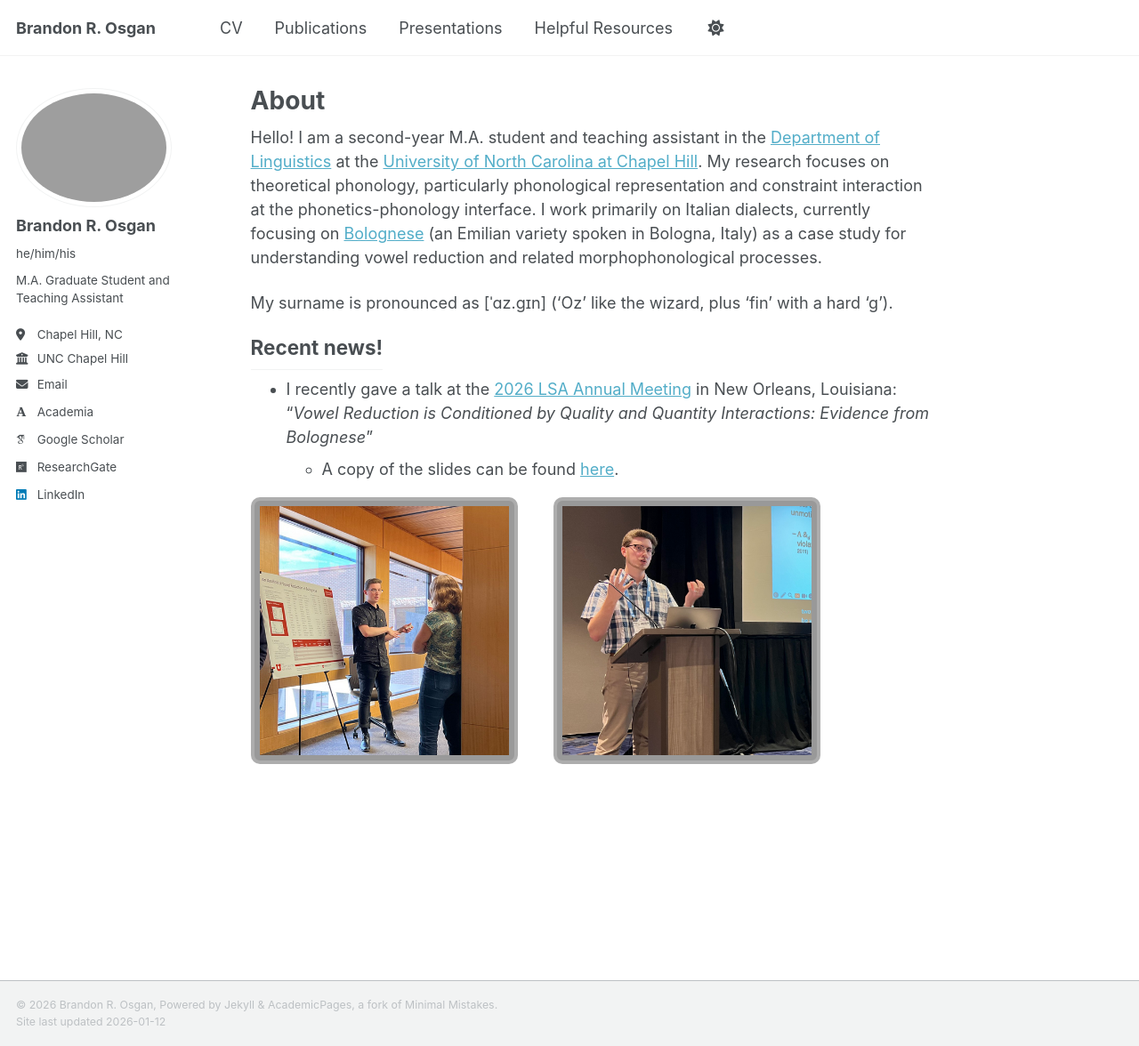
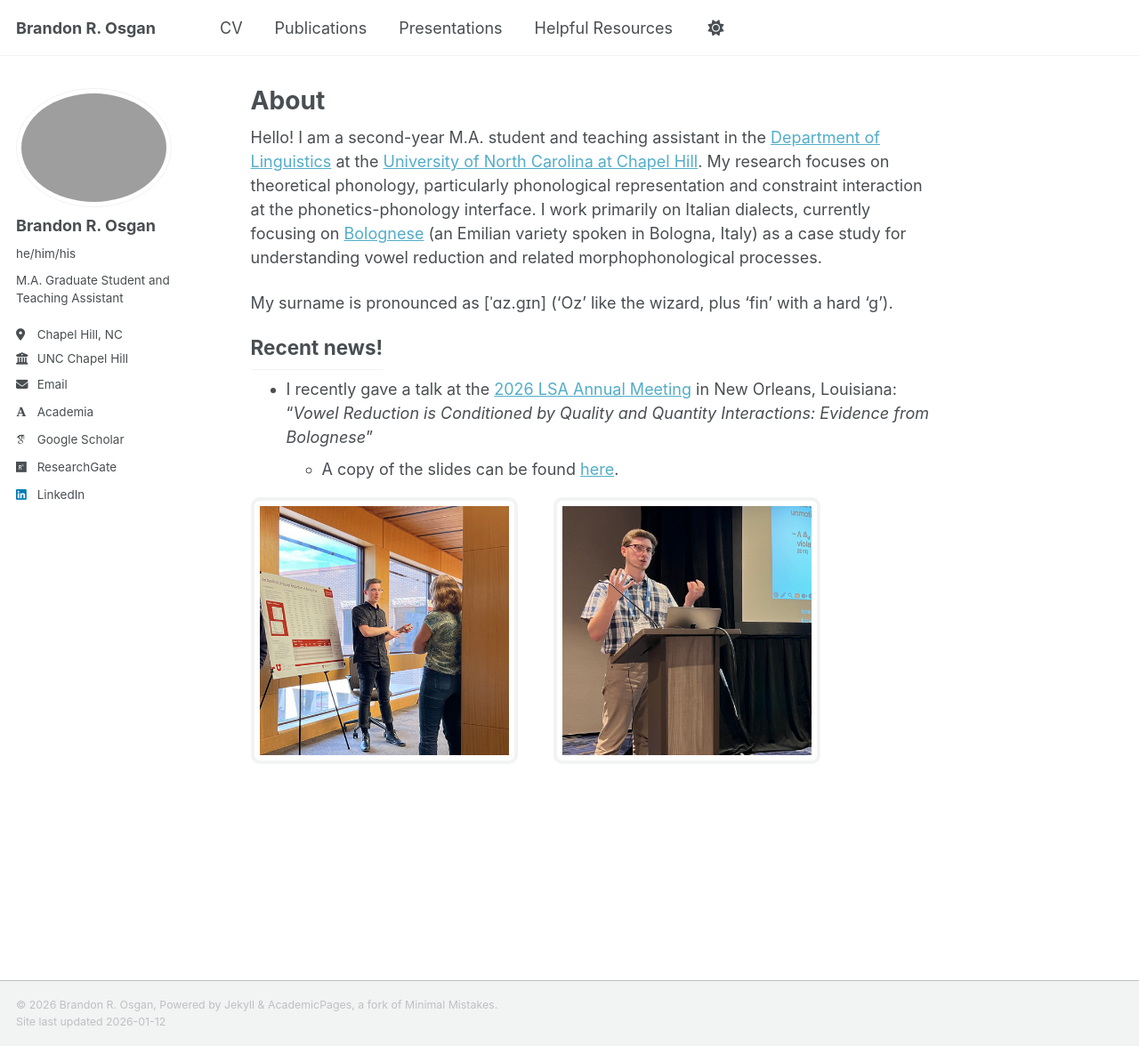
Before and after one commit to bosgan/bosgan.github.io, a Jekyll site: the page built from _pages/about.md, in a window 1280 px wide and 1176 px high. Shown: the whole window at 89% size. Built offline with Jekyll 4.4.1, drawn with Linux system fonts in a browser that asks for light colours; some web fonts are replaced; a script that is not in the unit is left out.

Commit message:
Update custom.scss

```diff
--- a/_sass/custom.scss
+++ b/_sass/custom.scss
@@ -11,7 +11,12 @@
 
 .framed-photo {
   padding: 6px;
-  border: 4px solid var(--border-color, rgba(255,255,255,0.2));
-  background: var(--background-color, rgba(0,0,0,0.4));
   border-radius: 10px;
+
+  /* Same ring system as the avatar */
+  border: 4px solid var(--global-border-color);
+  background: var(--global-bg-color);
+
+  /* Prevent background bleeding into corners */
+  background-clip: padding-box;
 }
```
